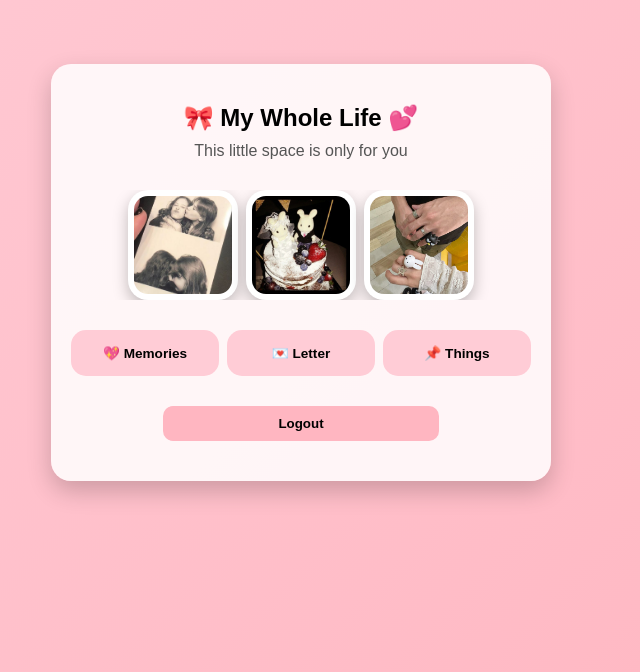
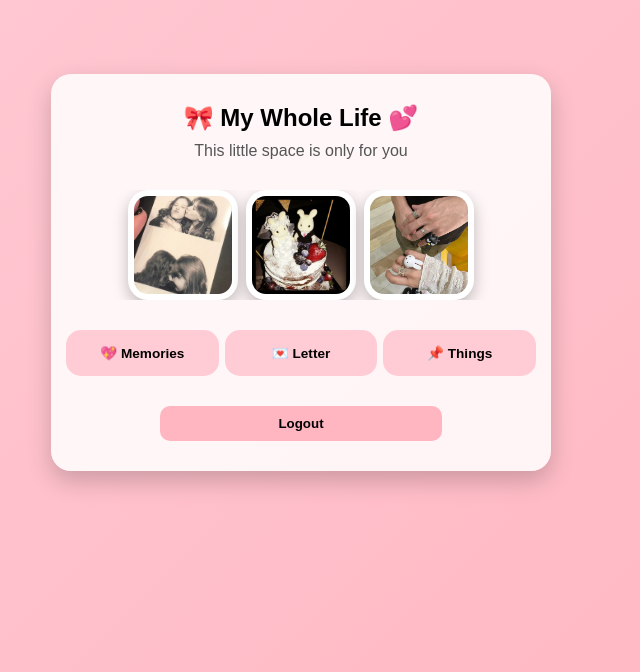
Before and after one commit to Johannariel3/vol-3, a plain HTML site: page dashboard.html in a window 1280 px wide. Shown: the part 128-800 px from the top of the page, without its empty margins (339-979 px from the left). Drawn offline with Linux system fonts and the light colour scheme.

Commit message:
coba lagi

```diff
--- a/dashboard.css
+++ b/dashboard.css
@@ -18,7 +18,7 @@
     background: rgba(255, 255, 255, 0.85);
     width: 90%;
     max-width: 500px;
-    padding: 40px 20px;
+    padding: 30px 15px;
     border-radius: 20px;
     text-align: center;
     box-shadow: 0 10px 25px rgba(0,0,0,0.2);
@@ -37,7 +37,7 @@
 
 .cards {
     display: flex;
-    gap: 8px;
+    gap: 6px;
     margin-bottom: 30px;
     width: 100%;
 }
```
